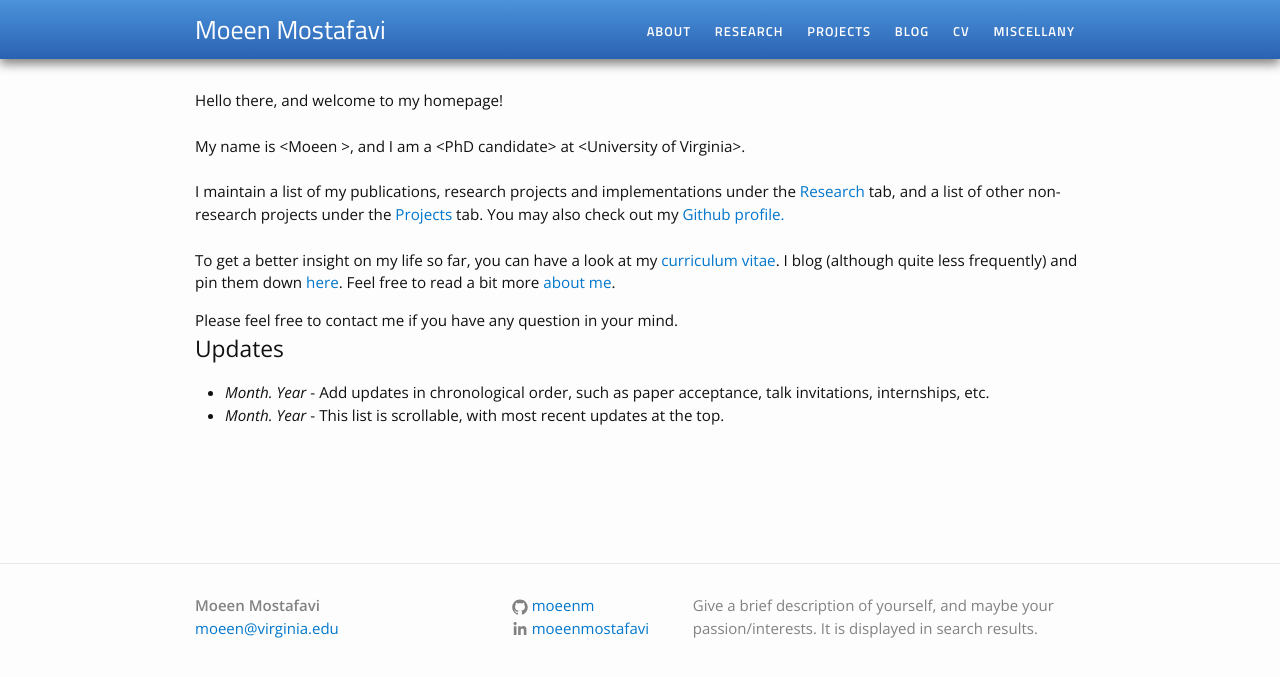
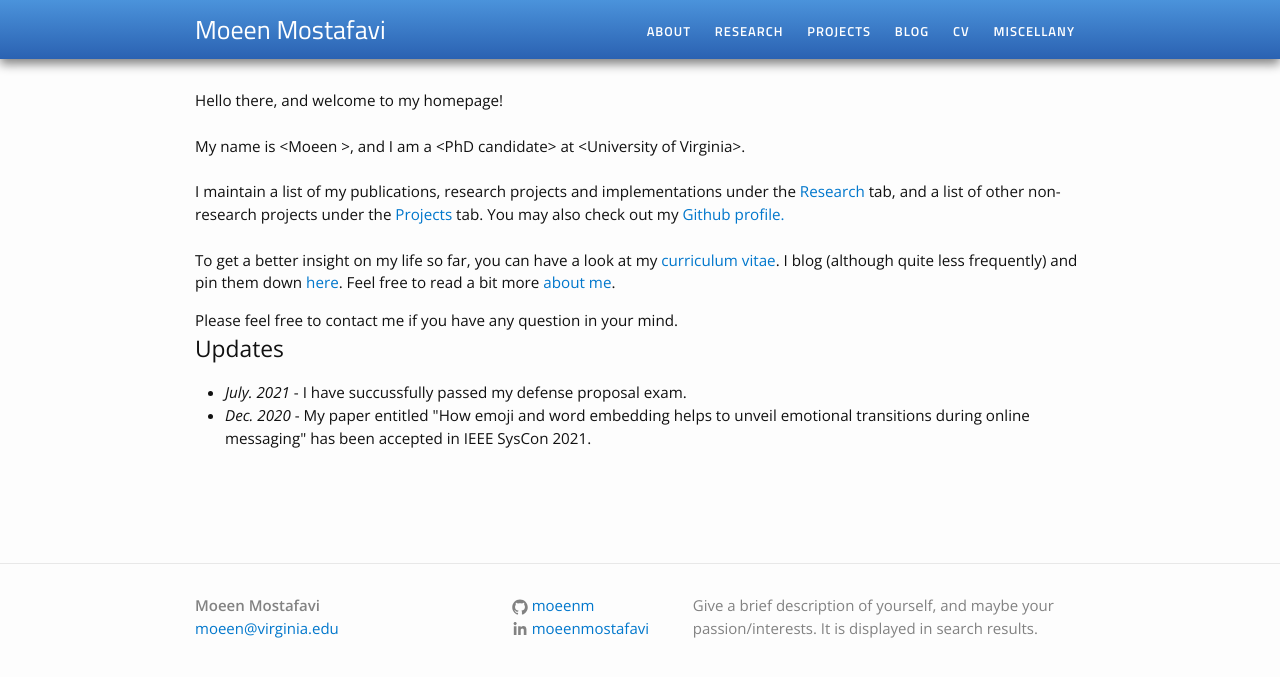
Before and after one commit to moeenm/moeenm.github.io, a Jekyll site: the page built from index.html, in a window 1280 px wide. Shown: the top 677 px of the page. Built offline with Jekyll 4.4.1, drawn with Linux system fonts in a browser that asks for light colours.

Commit message:
Update index.html

```diff
--- a/index.html
+++ b/index.html
@@ -16,8 +16,8 @@ Please feel free to contact me if you have any question in your mind.
 <h2>Updates</h2>
 <div class="updates" style="height: 10em; overflow-y: scroll;">
 <ul>
-<li><i>Month. Year</i> - Add updates in chronological order, such as paper acceptance, talk invitations, internships, etc.</li>
-<li><i>Month. Year</i> - This list is scrollable, with most recent updates at the top.
+<li><i>July. 2021</i> - I have succussfully passed my defense proposal exam. </li>
+<li><i>Dec. 2020</i> - My paper entitled "How emoji and word embedding helps to unveil emotional transitions during online messaging" has been accepted in IEEE SysCon 2021.
 </ul>
 
 </div>
```
